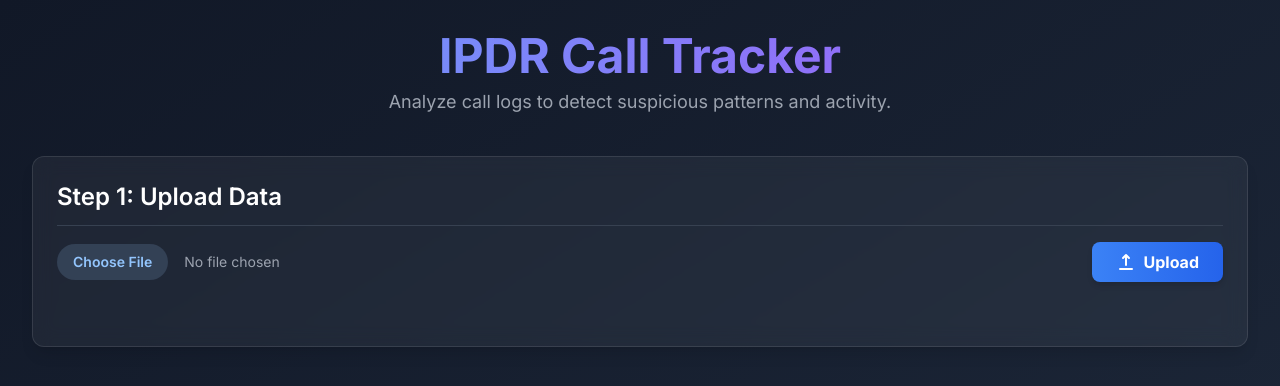
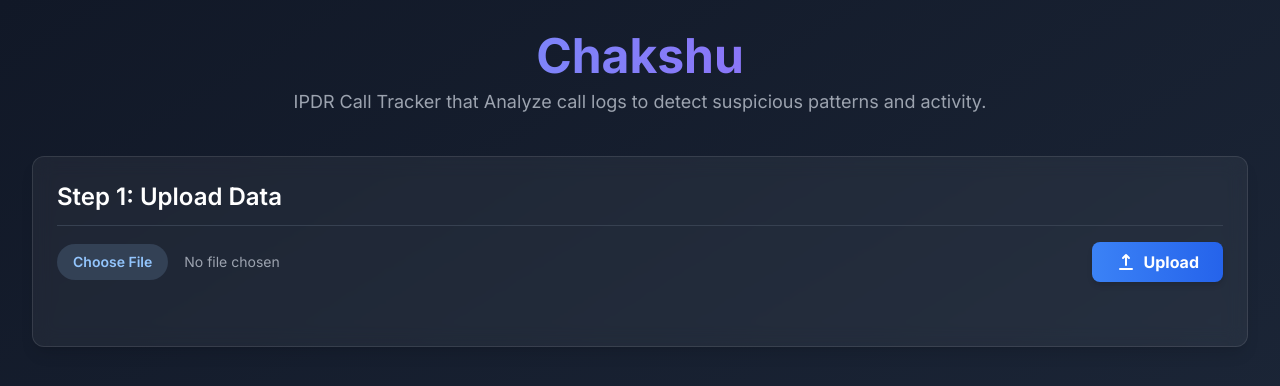
Before and after one commit to jatinnsisodiya/IPDR-Tracker, a plain HTML site: page index.html in a window 1280 px wide. Drawn offline with nearby package versions, Linux system fonts and the light colour scheme.

```diff
--- a/index.html
+++ b/index.html
@@ -26,9 +26,9 @@
     <div class="container mx-auto p-4 md:p-8 min-h-screen">
         <header class="text-center mb-10">
             <h1 class="text-5xl font-bold text-transparent bg-clip-text bg-gradient-to-r from-blue-400 to-purple-500">
-                IPDR Call Tracker
+                Chakshu
             </h1>
-            <p class="text-lg text-gray-400 mt-2">Analyze call logs to detect suspicious patterns and activity.</p>
+            <p class="text-lg text-gray-400 mt-2">IPDR Call Tracker that Analyze call logs to detect suspicious patterns and activity.</p>
         </header>
 
         <main>
```
